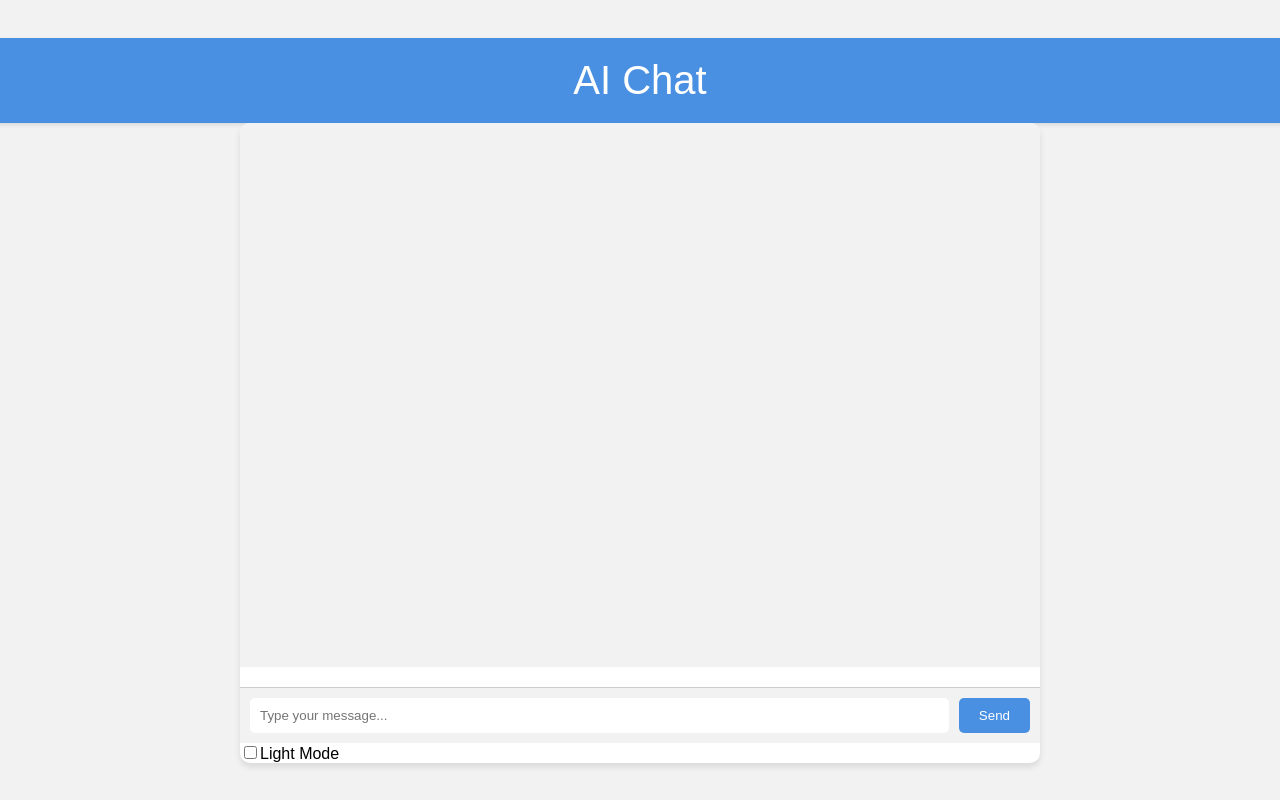
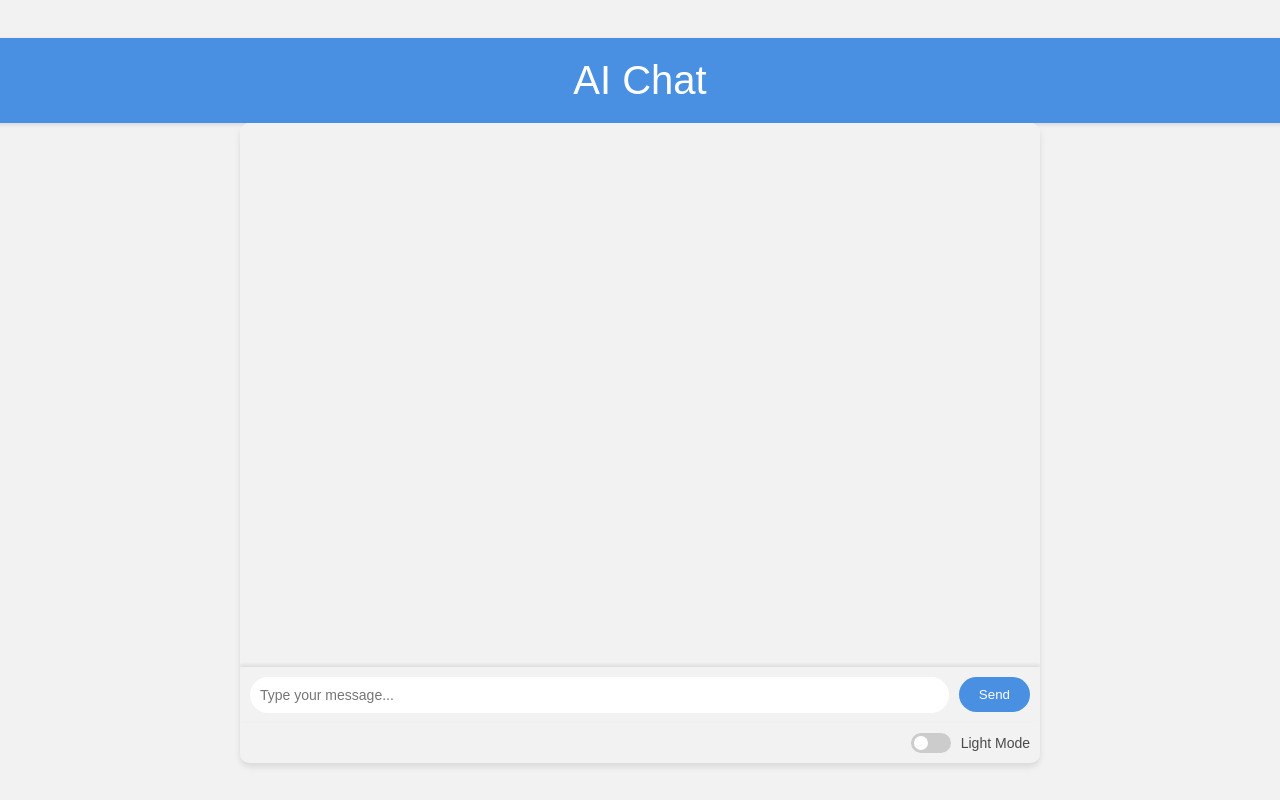
Before and after one commit to RohithGowda321/AI-Chat-bot-ML, a React (Create React App) app: page / in a window 1280 px wide. Built offline with nearby package versions, Linux system fonts and the light colour scheme.

Commit message:
Update styles.css

```diff
--- a/src/styles.css
+++ b/src/styles.css
@@ -12,7 +12,6 @@ body {
     align-items: center;
     justify-content: center;
     height: 100vh;
-    background-color: #f2f2f2;
   }
 
   /* Header */
@@ -95,85 +94,182 @@ body {
   /* Timestamp */
   .timestamp {
     font-size: 10px;
-    color: #666;
-    margin-top: 5px;
-    display: block;
-  }
-
-  /* Reaction Buttons */
-  .reaction-buttons {
-    display: flex;
-    gap: 10px;
-    margin-top: 5px;
-  }
-
-  .reaction-buttons button {
-    background-color: transparent;
-    border: none;
-    color: #fff;
-    cursor: pointer;
-    font-size: 14px;
-    transition: color 0.3s ease;
-  }
-
-  .reaction-buttons button:hover {
-    color: #f2f2f2;
-  }
-
-  .reaction-text {
-    font-size: 12px;
-    color: #999;
-  }
-
-  /* LoaderContainer */
-  .loader-container {
-    display: flex;
-    justify-content: center;
-    align-items: center;
-    height: 50px;
-  }
-
-  /* LoaderText */
-  .loader-text {
-    margin-left: 10px;
-    color: #4a90e2;
-    font-size: 16px;
+    color: rgba(255, 255, 255, 0.7);
+    position: absolute;
+    bottom: 5px;
+    right: 5px;
   }
 
   /* Form */
   .form {
     display: flex;
-    margin-top: 20px;
+    justify-content: space-between;
+    align-items: center;
     padding: 10px;
     background-color: #f2f2f2;
-    border-top: 1px solid #ccc;
+    box-shadow: 0 -2px 4px rgba(0, 0, 0, 0.1);
   }
 
   .input {
     flex: 1;
     padding: 10px;
+    font-size: 14px;
     border: none;
-    outline: none;
-    border-radius: 5px;
-    transition: box-shadow 0.3s ease;
+    border-radius: 20px;
+    margin-right: 10px;
   }
 
-  .input:focus {
-    box-shadow: 0 0 5px rgba(74, 144, 226, 0.5);
-  }
-
-  /* Button */
   .button {
     padding: 10px 20px;
-    margin-left: 10px;
-    border: none;
     background-color: #4a90e2;
     color: white;
-    border-radius: 5px;
+    border: none;
+    border-radius: 20px;
     cursor: pointer;
     transition: background-color 0.3s ease;
   }
 
   .button:hover {
-    background-color: #357abd;
+    background-color: #0074cc;
   }
+
+  /* Loader */
+
+
+
+  /* Sidebar */
+  .sidebar {
+    flex: 1;
+    overflow-y: auto;
+    background-color: #f2f2f2;
+    padding: 20px;
+    box-shadow: -2px 0 4px rgba(0, 0, 0, 0.1);
+    max-width: 25%;
+    min-width: 200px;
+  }
+
+  .sidebar h3 {
+    margin-bottom: 10px;
+    font-size: 1.2em;
+    color: #4a90e2;
+  }
+
+  .sidebar ul {
+    list-style-type: none;
+    padding: 0;
+  }
+
+  .sidebar li {
+    margin-bottom: 10px;
+  }
+
+  /* ThemeToggle */
+  .theme-toggle {
+    display: flex;
+    align-items: center;
+    justify-content: flex-end;
+    padding: 10px;
+    background-color: #f2f2f2;
+    box-shadow: 0 2px 4px rgba(0, 0, 0, 0.1);
+  }
+
+  .switch {
+    position: relative;
+    display: inline-block;
+    width: 40px;
+    height: 20px;
+  }
+
+  .switch input {
+    opacity: 0;
+    width: 0;
+    height: 0;
+  }
+
+  .slider {
+    position: absolute;
+    cursor: pointer;
+    top: 0;
+    left: 0;
+    right: 0;
+    bottom: 0;
+    background-color: #ccc;
+    transition: .4s;
+    border-radius: 20px;
+  }
+
+  .slider:before {
+    position: absolute;
+    content: "";
+    height: 14px;
+    width: 14px;
+    left: 3px;
+    bottom: 3px;
+    background-color: white;
+    transition: .4s;
+    border-radius: 50%;
+  }
+
+  input:checked + .slider {
+    background-color: #4a90e2;
+  }
+
+  input:checked + .slider:before {
+    transform: translateX(20px);
+  }
+
+  .theme-text {
+    margin-left: 10px;
+    font-size: 14px;
+    color: #4a4a4a;
+  }
+
+  .dark-mode {
+    background-color: #333;
+    color: white;
+  }
+
+  .dark-mode .header {
+    background-color: #0074cc;
+  }
+
+  .dark-mode .messages-container {
+    background-color: #333;
+  }
+
+  .dark-mode .message {
+    background-color: #0074cc;
+  }
+
+  .dark-mode .message.user {
+    background-color: #4a90e2;
+  }
+
+  .dark-mode .copy-button {
+    background-color: rgba(0, 0, 0, 0.2);
+  }
+
+  .dark-mode .timestamp {
+    color: rgba(255, 255, 255, 0.7);
+  }
+
+  .dark-mode .form {
+    background-color: #333;
+  }
+
+  .dark-mode .input {
+    background-color: #555;
+    color: white;
+  }
+
+  .dark-mode .button {
+    background-color: #0074cc;
+  }
+
+  .dark-mode .theme-toggle {
+    background-color: #333;
+  }
+
+  .dark-mode .theme-text {
+    color: white;
+  }
```
